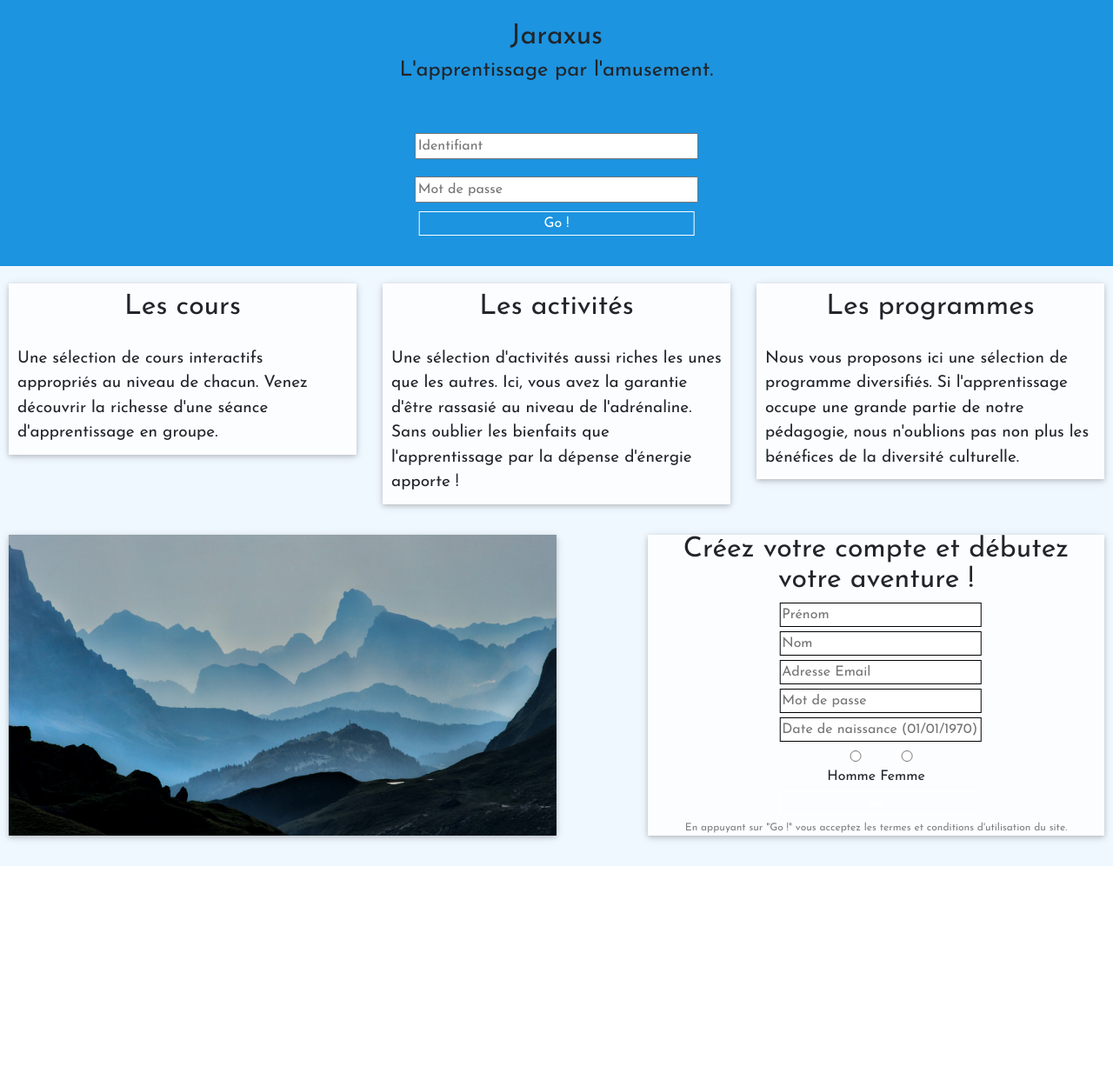
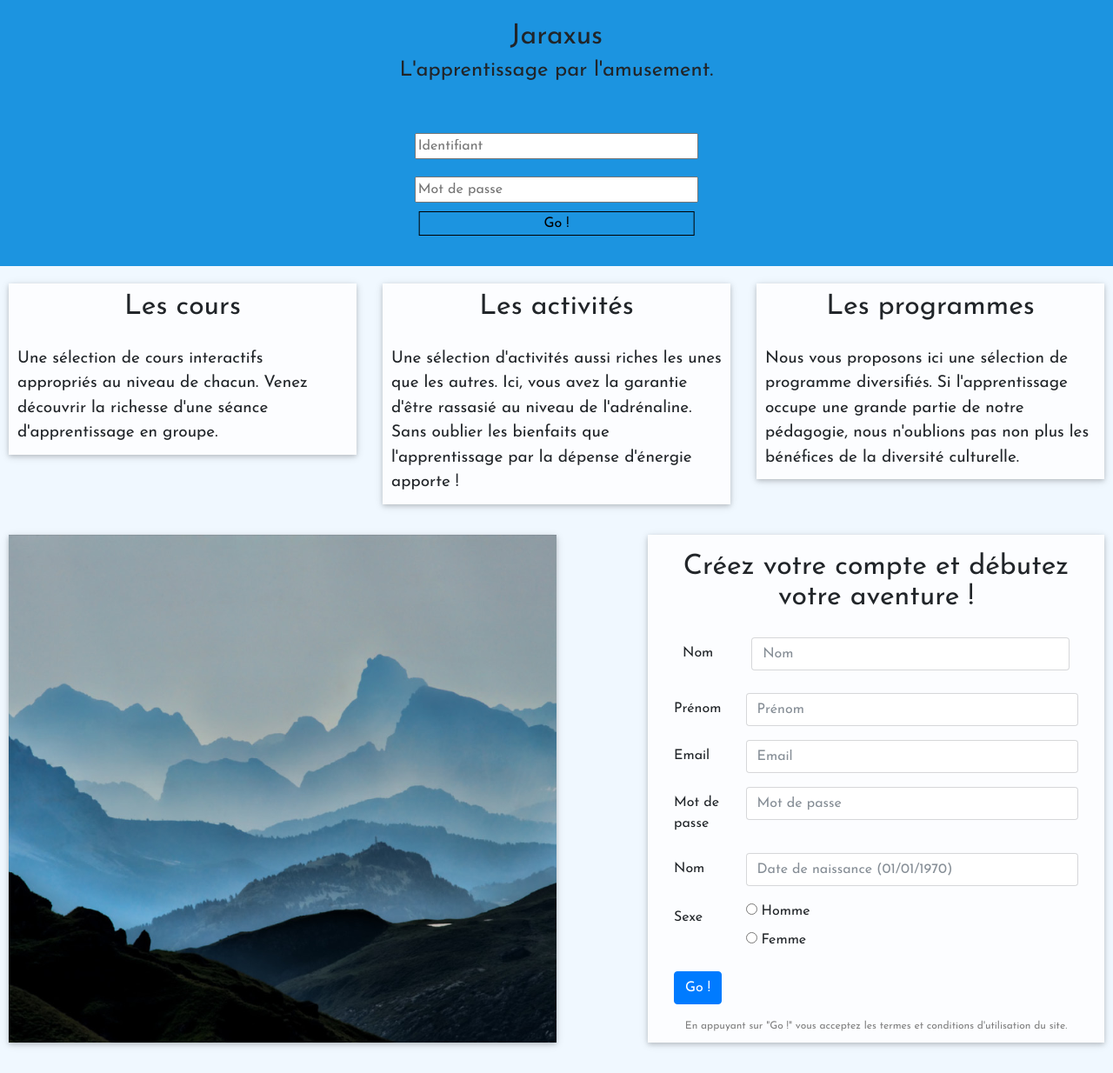
Before and after one commit to nadyro/jaraxus, a PHP site: page / in a window 1280 px wide. Shown: the whole page at 87% size. Before the commit the page ends 996 px from the top, so only its background shows below. Run offline with PHP 8.4, Linux system fonts and the light colour scheme; some libraries are stand-ins or nearby versions.

Commit message:
other progress

```diff
--- a/index.php
+++ b/index.php
@@ -96,25 +96,72 @@
 		</h2>
 			<div class='container div_container_sp'>
 				<form id="form_register" class='form_register' method="POST" enctype="multipart/form-data">
-					<input type="text" name="user_name" placeholder="Prénom">
-					<input type="text" name="user_surname" placeholder="Nom">
-					<input type="text" name="user_email" placeholder="Adresse Email">
-					<input type="password" name="user_password" placeholder="Mot de passe">
-					<input type="text" name="user_birthday" placeholder="Date de naissance (01/01/1970)">
-					<div class='div_user_sex'>
-					<span class='user_sex'>
-					<input type="radio" id="0" name="sexe" value="0"> <p> Homme </p>
-					</span>
-					<span class='user_sex'>
-					<input type="radio" id="1" name="sexe" value="1"> <p> Femme </p>
-					</span>
+
+				<div class="form-group row div_username">
+					<label for="user_name" class="col-sm-2 col-form-label">
+						Nom
+					</label>
+					<div class="col-sm-10 div_input_username">
+					<input type="text" name="user_name" class="form-control user_name" placeholder="Nom">
 					</div>
-
-		<div class='div_bg_valid div_valid'>
-		<div class='div_abs_bg_valid'></div>
-			<input type="button" name="valid_logon" class='valid_logon' value="Go !">
-			</div>
-					<input type='hidden' name='user_hidden'>
+				</div>
+				<div class="form-group row div_user_surname">
+					<label for="user_surname" class="col-sm-2 col-form-label">
+						Prénom
+					</label>
+					<div class="col-sm-10 div_input_user_surname">
+					<input type="text" name="user_surname" class="form-control user_surname" placeholder="Prénom">
+					</div>
+				</div>
+				<div class="form-group row div_email">
+					<label for="user_email" class="col-sm-2 col-form-label">
+						Email
+					</label>
+					<div class="col-sm-10 div_input_user_email">
+					<input type="text" name="user_email" class="form-control user_email" placeholder="Email">
+					</div>
+				</div>
+				<div class="form-group row div_user_password">
+					<label for="user_password" class="col-sm-2 col-form-label">
+						Mot de passe
+					</label>
+					<div class="col-sm-10 div_input_user_password">
+					<input type="password" name="user_password" class="form-control user_password" placeholder="Mot de passe">
+					</div>
+				</div>
+				<div class="form-group row div_user_birthday">
+					<label for="user_birthday" class="col-sm-2 col-form-label">
+						Nom
+					</label>
+					<div class="col-sm-10 div_input_user_birthday">
+					<input type="text" name="user_birthday" class="form-control user_birthday" placeholder="Date de naissance (01/01/1970)">
+					</div>
+				</div>
+				<fieldset class="form-group fieldset_sex">
+					<div class="row div_user_sex">
+						<legend class="col-form-legend col-sm-2 legend_sex">
+							Sexe
+						</legend>
+						<div class="col-sm-10 div_user_sex_h">
+						<div class="form-check formcheck_user_sex">
+							<label class="form-check-label label_user_sex_h">
+							<input type="radio" class="form-check-input user_sex_h user_sex" name="user_sex" id="user_sex_h" value="0">
+							Homme
+							</label>
+						</div>
+						<div class="form-check formcheck_user_sex">
+							<label class="form-check-label label_user_sex_f">
+							<input type="radio" class="form-check-input user_sex_f user_sex" name="user_sex" id="user_sex_f" value="1">
+							Femme
+							</label>
+						</div>
+					</div>
+				</fieldset>
+				<div class="form-group row">
+				<div class="col-sm-10 div_user_submit">
+				<button type="submit" class="btn btn-primary user_submit">Go !</button>
+				</div>
+				</div>
 				</form>
 			</div>
 					<p class='termsofuse'>
--- a/jaraxus.css
+++ b/jaraxus.css
@@ -48,12 +48,12 @@ p
     background: rgba(255,255,255,0.5);
     height: 100%;
 }
-.div_valid input, .div
+.div_valid input
 {
 	background: transparent;
 	border: solid;
 	border-width: 1px;
-	color: white;
+	color: black;
 	font-family: 'Josefin Sans', sans-serif;
 	cursor: pointer;
 }
@@ -143,33 +143,12 @@ h2
 {
 	background: rgba(255,255,255,0.8);
 	font-family: 'Josefin Sans', sans-serif;
+	padding-top: 10px;
+    padding-bottom: 10px;
 }
-.div_second_part .div_container_sp .form_register .user_sex
+.div_index .div_second_part h2
 {
-display: inline-block;
-}
-.div_second_part .div_container_sp .form_register .user_sex input, .div_second_part .div_container_sp .form_register .user_sex p
-{
-display: inline-block;
-}
-.div_container_sp .form_register .div_user_sex
-{
-text-align: center;
-}
-.div_main_index .div_index .div_second_part .div_container_sp .form_register input
-{
-display: block;
-margin: 5px;
-position: relative;
-transform: translateX(-50%);
-left: 50%;
-width: 50%;
-    border: solid;
-    border-width: 1px;
-}
-.user_sex input
-{
-	height: auto !important;
+	padding: 10px 0;
 }
 .div_first_part
 {
```
